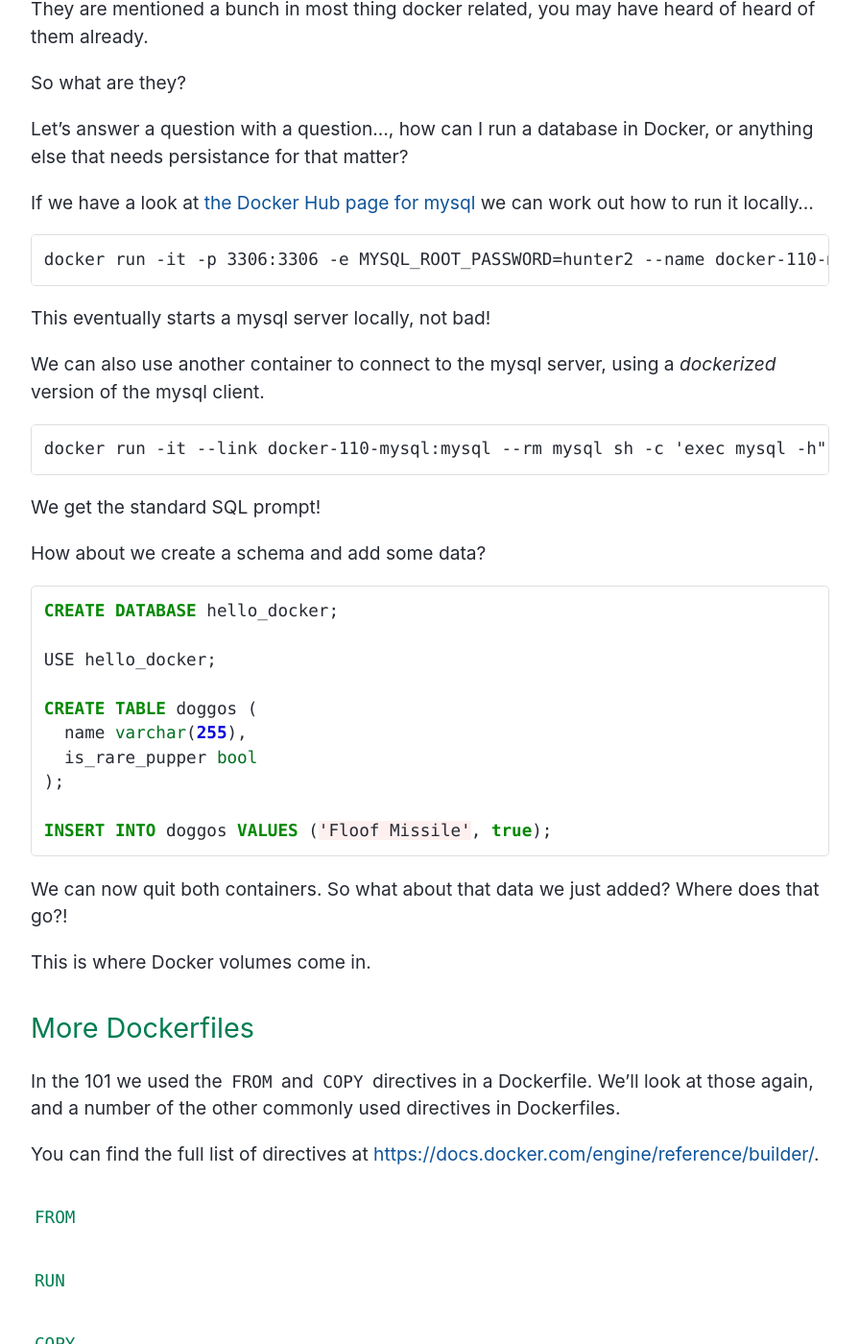
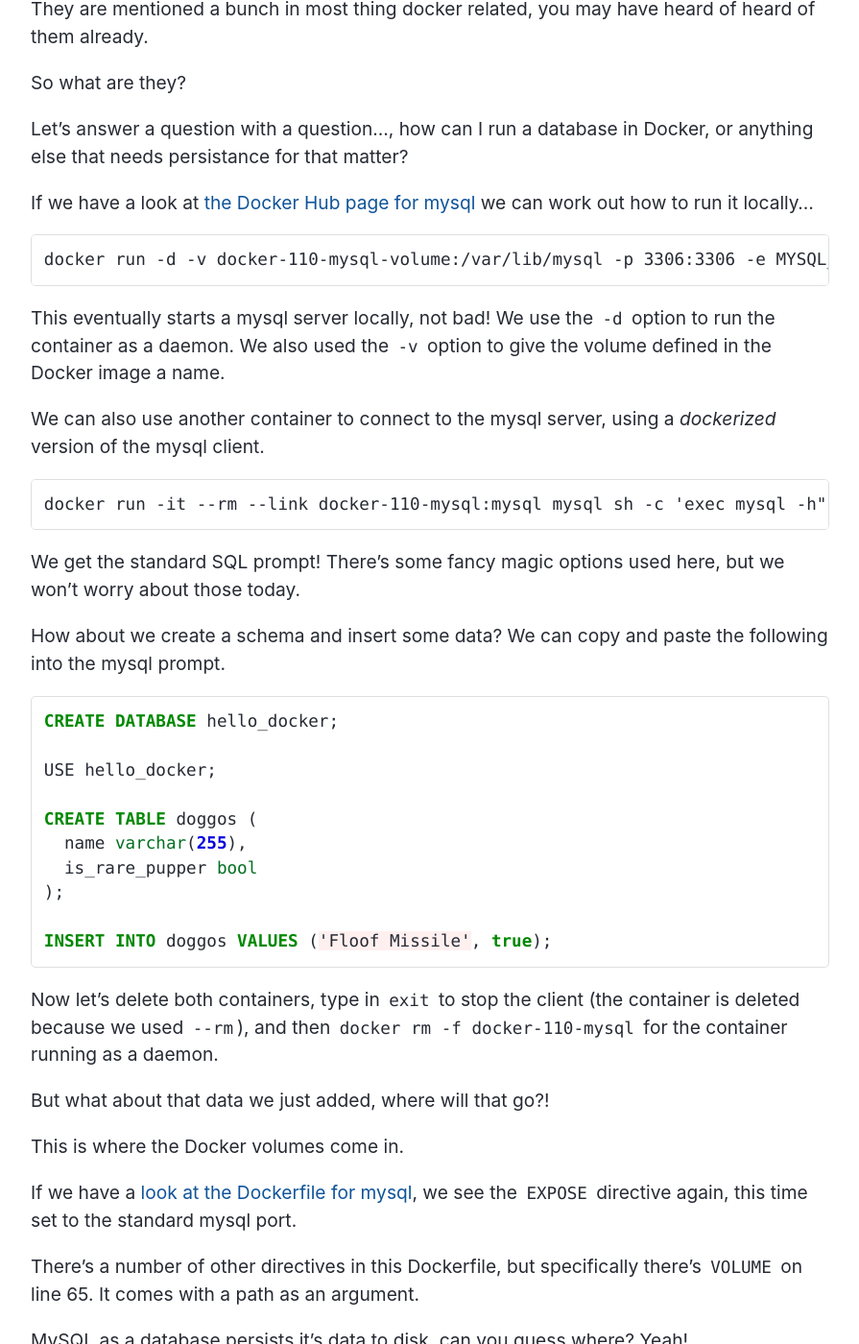
Before and after one commit to sjparkinson/uncomplicated.systems, a Jekyll site: the page built from _posts/2018-06-05-docker-0110-dockerfiles-and-volumes.md, in a window 1280 px wide and 1400 px high, scrolled down 1266 px. Shown: the whole window at 96% size, without its empty margins (192-1087 px from the left). Built offline with Jekyll 4.4.1, drawn with Linux system fonts in a browser that asks for light colours; some of the changed text lies outside the part shown.

Commit message:
Update 2018-06-05-docker-0110-dockerfiles-and-volumes.md

````diff
--- a/_posts/2018-06-05-docker-0110-dockerfiles-and-volumes.md
+++ b/_posts/2018-06-05-docker-0110-dockerfiles-and-volumes.md
@@ -35,20 +35,20 @@
 If we have a look at [the Docker Hub page for mysql](https://hub.docker.com/_/mysql/) we can work out how to run it locally...
 
 ```
-docker run -it -p 3306:3306 -e MYSQL_ROOT_PASSWORD=hunter2 --name docker-110-mysql mysql
+docker run -d -v docker-110-mysql-volume:/var/lib/mysql -p 3306:3306 -e MYSQL_ROOT_PASSWORD=hunter2 --name docker-110-mysql mysql
 ```
 
-This eventually starts a mysql server locally, not bad!
+This eventually starts a mysql server locally, not bad! We use the `-d` option to run the container as a daemon. We also used the `-v` option to give the volume defined in the Docker image a name.
 
 We can also use another container to connect to the mysql server, using a _dockerized_ version of the mysql client.
 
 ```
-docker run -it --link docker-110-mysql:mysql --rm mysql sh -c 'exec mysql -h"$MYSQL_PORT_3306_TCP_ADDR" -P"$MYSQL_PORT_3306_TCP_PORT" -uroot -p"$MYSQL_ENV_MYSQL_ROOT_PASSWORD"'
+docker run -it --rm --link docker-110-mysql:mysql mysql sh -c 'exec mysql -h"$MYSQL_PORT_3306_TCP_ADDR" -P"$MYSQL_PORT_3306_TCP_PORT" -uroot -p"$MYSQL_ENV_MYSQL_ROOT_PASSWORD"'
 ```
 
-We get the standard SQL prompt!
+We get the standard SQL prompt! There's some fancy magic options used here, but we won't worry about those today.
 
-How about we create a schema and add some data?
+How about we create a schema and insert some data? We can copy and paste the following into the mysql prompt.
 
 ```sql
 CREATE DATABASE hello_docker;
@@ -63,9 +63,43 @@
 INSERT INTO doggos VALUES ('Floof Missile', true);
 ```
 
-We can now quit both containers. So what about that data we just added? Where does that go?!
+Now let's delete both containers, type in `exit` to stop the client (the container is deleted because we used `--rm`), and then `docker rm -f docker-110-mysql` for the container running as a daemon.
 
-This is where Docker volumes come in.
+But what about that data we just added, where will that go?!
+
+This is where the Docker volumes come in.
+
+If we have a [look at the Dockerfile for mysql](https://github.com/docker-library/mysql/blob/fc3e856313423dc2d6a8d74cfd6b678582090fc7/8.0/Dockerfile), we see the `EXPOSE` directive again, this time set to the standard mysql port.
+
+There's a number of other directives in this Dockerfile, but specifically there's `VOLUME` on line 65. It comes with a path as an argument.
+
+MySQL as a database persists it's data to disk, can you guess where? Yeah! `/var/lib/mysql`. Which we gave a name when we started mysql earlier.
+
+By using `VOLUME` what we're saying to Docker is that our container may read and write data to this directory, and if we give the volume a name later, please keep it seperate from the container.
+
+Try running `docker volume ls`. We get a list of volumes, and there should be one called `docker-110-mysql-volume`.
+
+How about we run mysql again, giving it the same name for the volume, and then connect with the client.
+
+```
+docker run -d -v docker-110-mysql-volume:/var/lib/mysql -p 3306:3306 -e MYSQL_ROOT_PASSWORD=hunter2 --name docker-110-mysql mysql
+```
+
+```
+docker run -it --rm --link docker-110-mysql:mysql mysql sh -c 'exec mysql -h"$MYSQL_PORT_3306_TCP_ADDR" -P"$MYSQL_PORT_3306_TCP_PORT" -uroot -p"$MYSQL_ENV_MYSQL_ROOT_PASSWORD"'
+```
+
+If we run the following we should still see all the schema we saved earlier.
+
+```sql
+USE hello_docker;
+
+SELECT * FROM doggos;
+```
+
+OK, that's quite a lot to cover. Here's a doggo story to recover.
+
+https://www.ft.com/__origami/service/image/v2/images/raw/https%3A%2F%2Fi.redditmedia.com%2FuY9NtsBDO7dsP4gH7qSJxQc2vcl89SYn_kAE22vE2hM.jpg%3Fw%3D750%26s%3D18f72300ef253317c5289567bb37d1c3?source=uncomplicated.systems&width=1024&height=700
 
 ## More Dockerfiles
 
````
